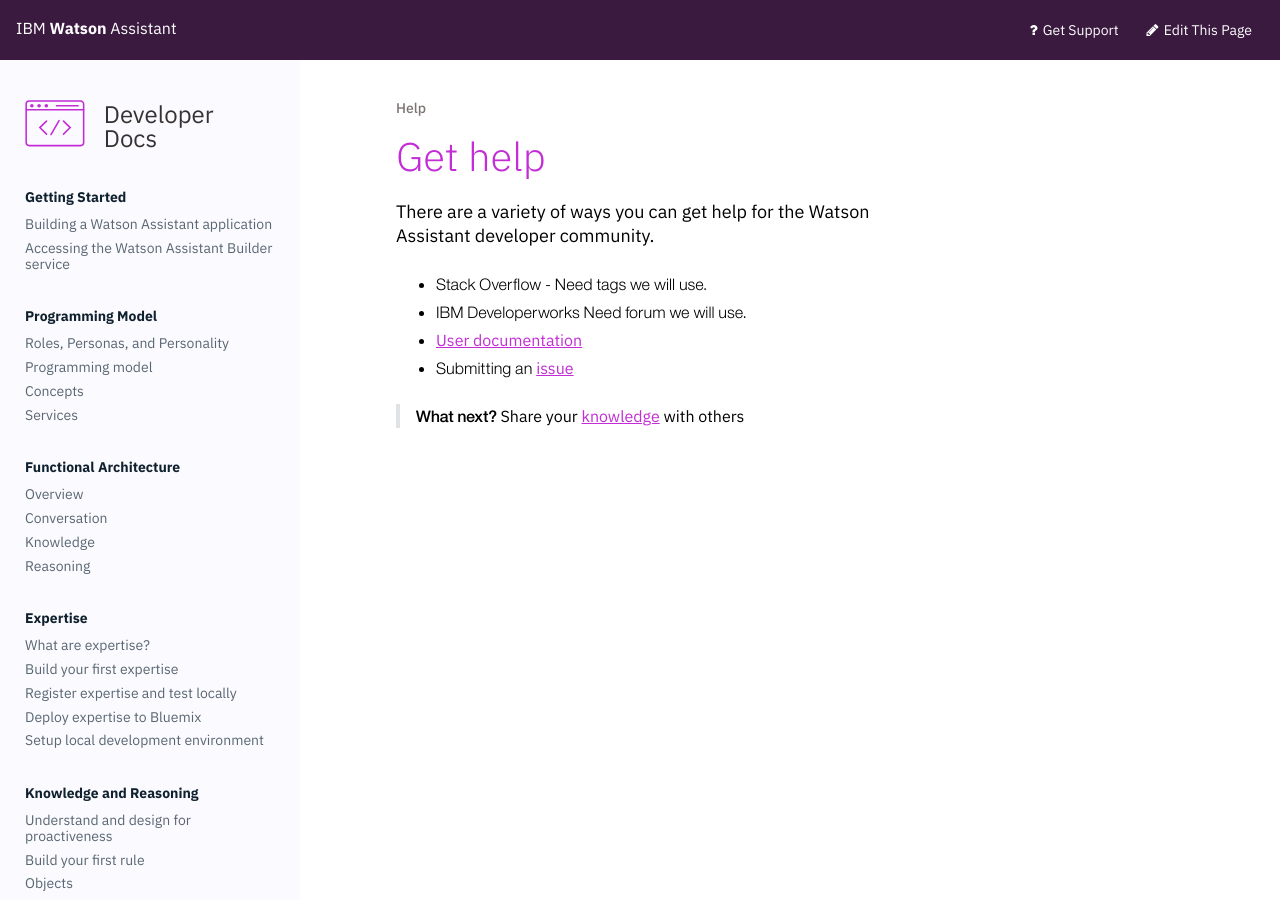
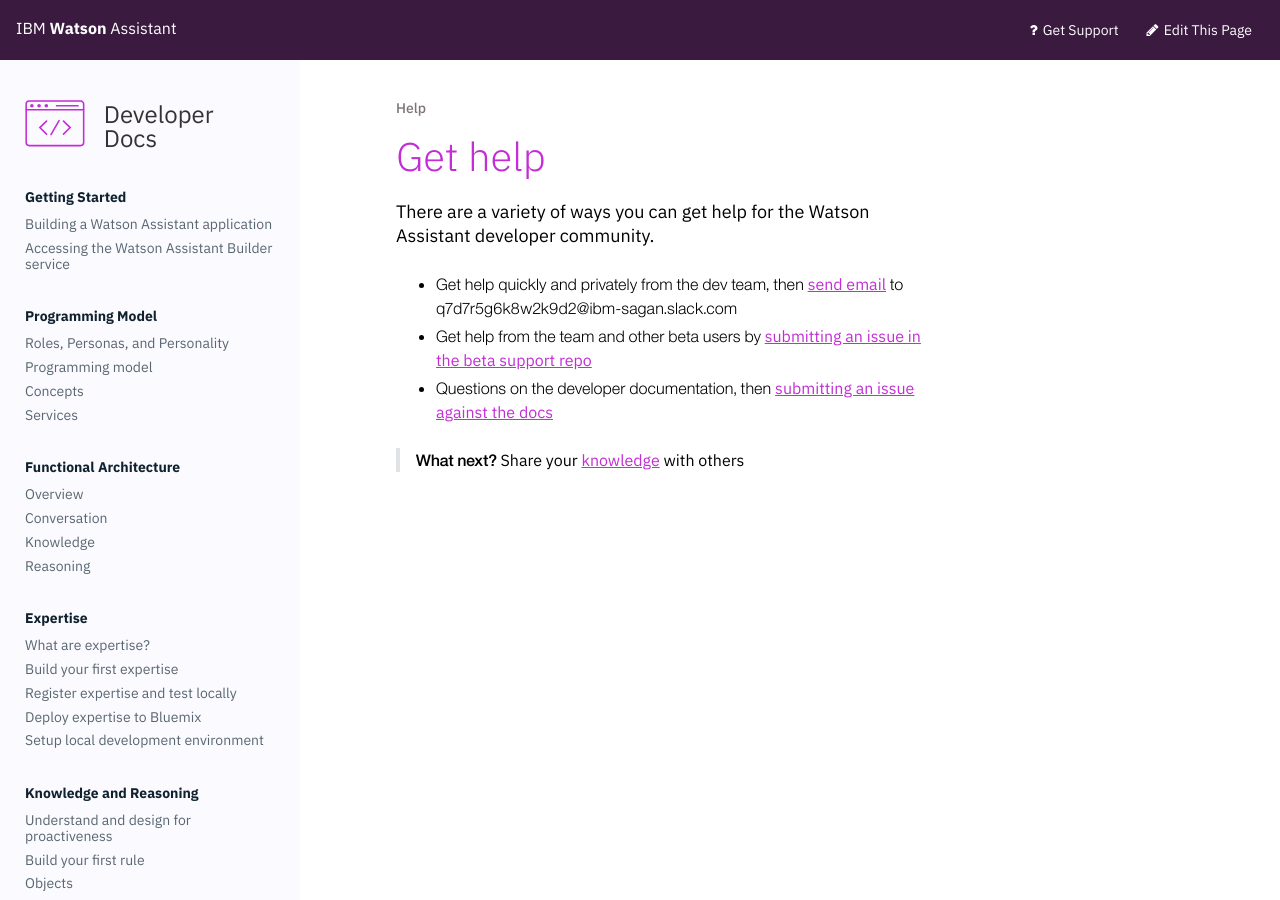
Before and after one commit to benjohnsonnlp/developer, a Jekyll site: the page built from _content/get-help/learn.md, in a window 1280 px wide. Built offline with Jekyll 4.4.1, drawn with Linux system fonts in a browser that asks for light colours.

Commit message:
updates support link and provides links on how to contact us and others

```diff
--- a/_content/get-help/learn.md
+++ b/_content/get-help/learn.md
@@ -3,9 +3,8 @@
 ---
   There are a variety of ways you can get help for the Watson Assistant developer community.
 
-  * Stack Overflow - Need tags we will use.
-  * IBM Developerworks Need forum we will use.
-  * [User documentation](https://watson-personal-assistant.github.io/developer/)
-  * Submitting an [issue](https://github.com/Watson-Personal-Assistant/developer/issues)
+  * Get help quickly and privately from the dev team, then [send email](mailto:q7d7r5g6k8w2k9d2@ibm-sagan.slack.com) to q7d7r5g6k8w2k9d2@ibm-sagan.slack.com
+  * Get help from the team and other beta users by [submitting an issue in the beta support repo](https://github.com/Watson-Personal-Assistant/Beta-Support/issues)
+  * Questions on the developer documentation, then [submitting an issue against the docs](https://github.com/Watson-Personal-Assistant/developer/issues)
 
 > **What next?** Share your [knowledge]({{site.baseurl}}/contribute/contribute-doc/) with others
--- a/_layouts/default.html
+++ b/_layouts/default.html
@@ -22,7 +22,7 @@
         <p>IBM <span>Watson</span> Assistant</p>
         <nav class="header__nav">
           <a class="content__nav-link u-icon u-icon--before u-icon--question"
-             href="{{ site.baseurl }}/support">
+             href="{{ site.baseurl }}/get-help/learn">
             Get Support
           </a>
           <a class="content__nav-link u-icon u-icon--before u-icon--pencil"
```
